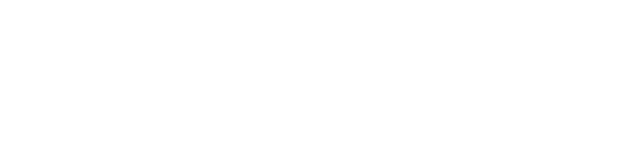
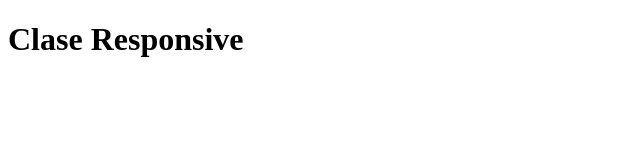
Before and after one commit to laurafiotek/mobile, a plain HTML site: page index.html in a window 1280 px wide. Shown: the whole page, without its empty margins (0-640 px from the left). Drawn offline with Linux system fonts and the light colour scheme.

Commit message:
Nuevo cambio

```diff
--- a/index.html
+++ b/index.html
@@ -1,9 +1,11 @@
 <!DOCTYPE html>
 <html>
 <head>
+	<meta charset="utf-8">
+	<meta name="viewport" content="width=device-width, initial-scale=1.0" >
 	<title>Mobile</title>
 </head>
 <body>
-
+	<h1>Clase Responsive</h1>
 </body>
 </html>
```
